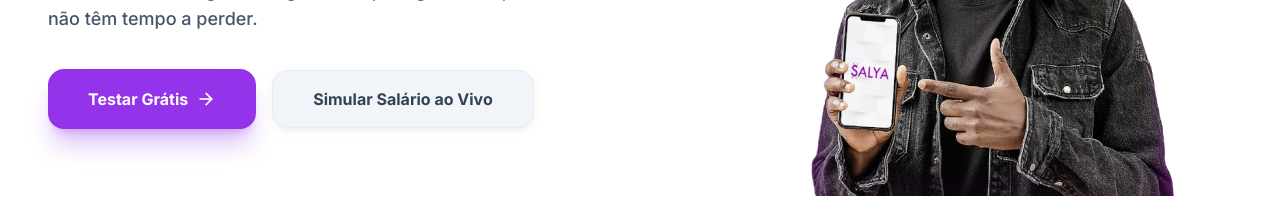
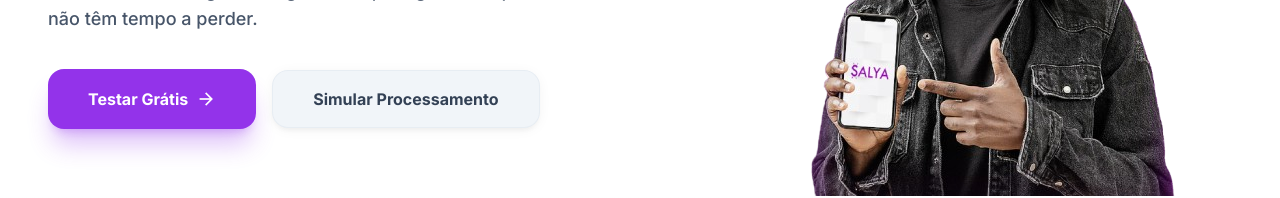
Before and after one commit to tIILUNGI/Salya-Landing, a React (Vite) app: page / in a window 1280 px wide. Shown: the part 497-695 px from the top of the page. Built offline with nearby package versions, Linux system fonts and the light colour scheme.

Commit message:
O botão na hero section da Landing Page foi alterado de "Simular Salário ao Vivo" para "Simular Processamento".

```diff
--- a/src/pages/Landing.tsx
+++ b/src/pages/Landing.tsx
@@ -149,7 +149,7 @@ const Landing: React.FC<LandingProps> = ({ onShowTerms }) => {
                 onClick={() => scrollToSection('simulador')}
                 className="px-10 py-4 bg-slate-100 dark:bg-slate-800 hover:bg-slate-200 dark:hover:bg-slate-700 text-slate-700 dark:text-white text-base font-bold rounded-2xl shadow-soft border border-slate-200/60 dark:border-slate-700 transition-all text-center"
               >
-                Simular Salário ao Vivo
+                Simular Processamento
               </button>
             </div>
 
```
